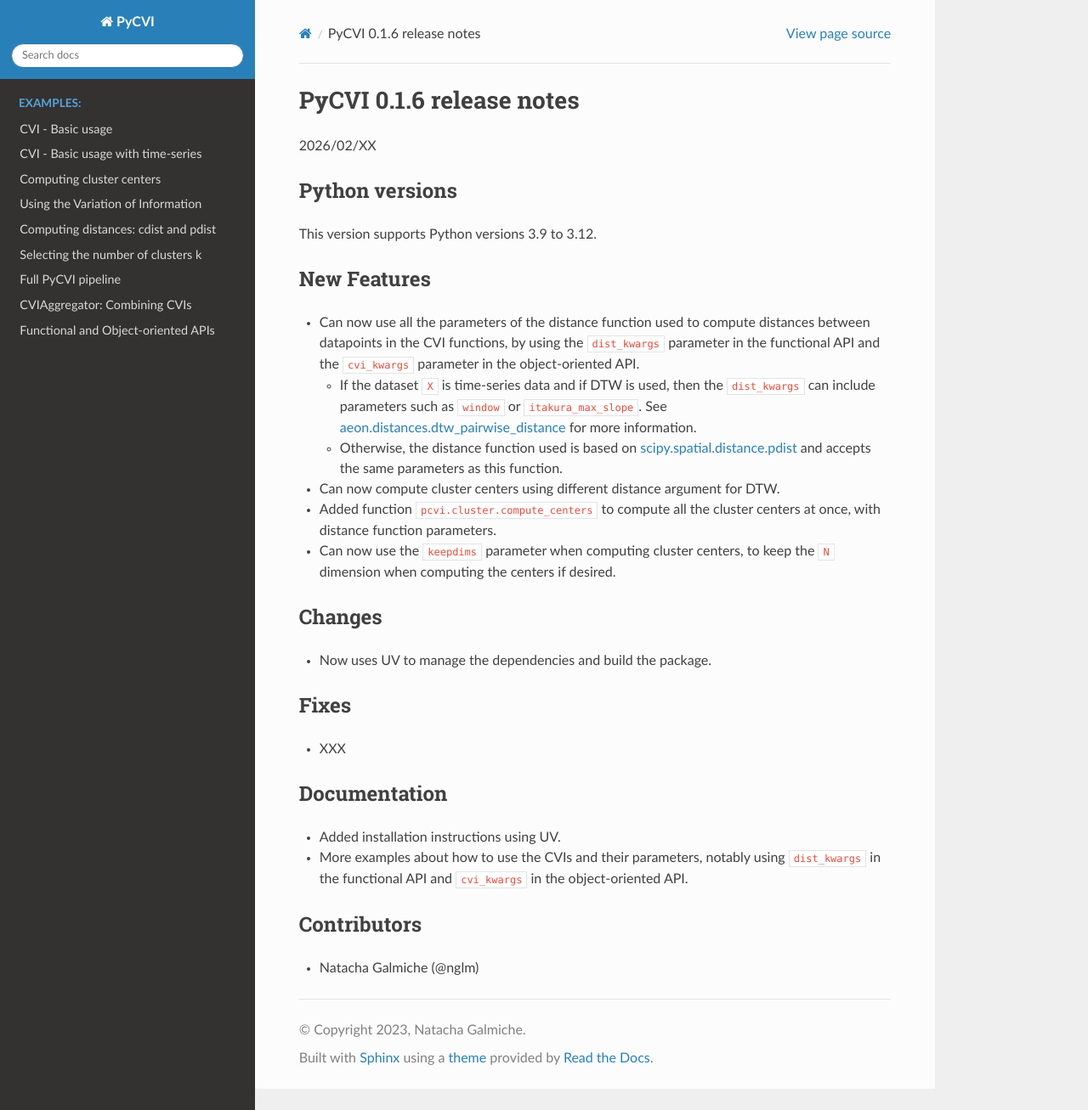
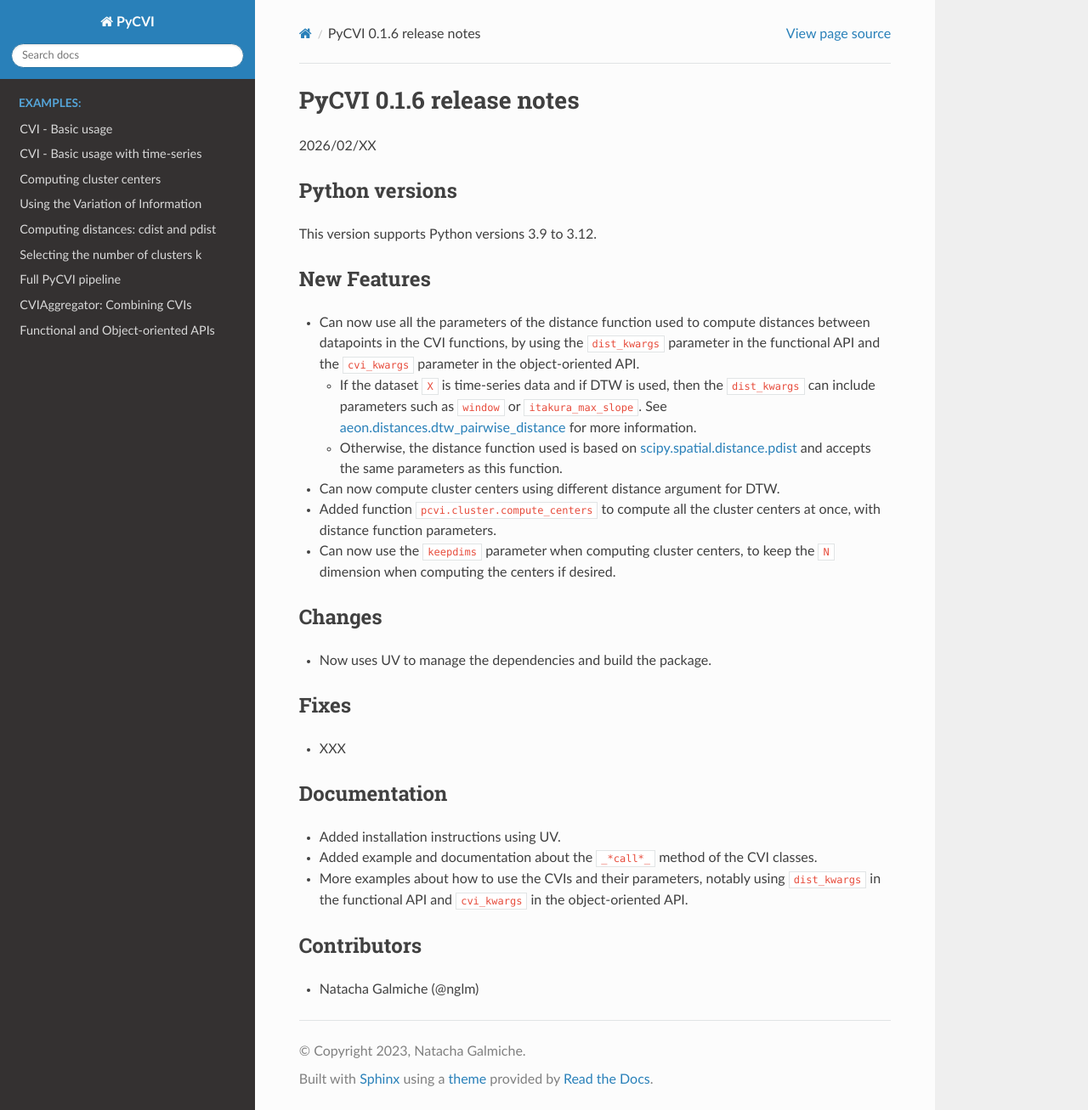
Before and after one commit to nglm/pycvi, a Sphinx documentation site: the page built from docs/releases/PyCVI-0.1.6.md, in a window 1280 px wide and 1307 px high. Shown: the whole window at 85% size. Built offline with Sphinx 7.4.7 and the Read the Docs theme 3.1.0, drawn with Linux system fonts in a browser that asks for light colours.

Commit message:
added info on next release

```diff
--- a/docs/releases/PyCVI-0.1.6.md
+++ b/docs/releases/PyCVI-0.1.6.md
@@ -26,6 +26,7 @@ This version supports Python versions 3.9 to 3.12.
 ## Documentation
 
 - Added installation instructions using UV.
+- Added example and documentation about the ``__call__`` method of the CVI classes.
 - More examples about how to use the CVIs and their parameters, notably using ``dist_kwargs`` in the functional API and ``cvi_kwargs`` in the object-oriented API.
 
 ## Contributors
```
